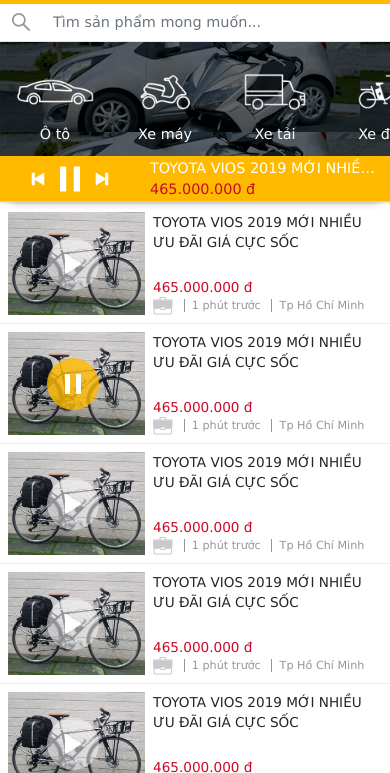
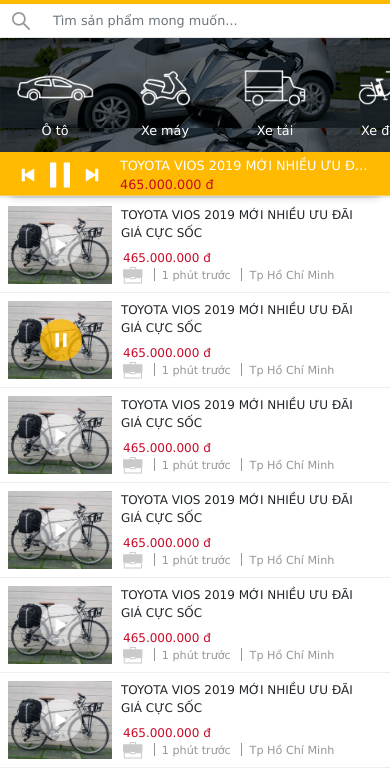
Before and after one commit to danztran/chadvue, a plain HTML site: page adlix.html in a window 390 px wide. Shown: the part 41-814 px from the top of the page. Drawn offline with Linux system fonts and the light colour scheme.

Commit message:
update(font): refactor font size

```diff
--- a/css/adlix.css
+++ b/css/adlix.css
@@ -18,11 +18,11 @@
 #search-input {
    border: none;
    box-shadow: none;
-   font-size: 0.95em;
+   font-size: 0.8rem;
 }
 
 #search-input::placeholder {
-   font-size: 0.95em;
+   font-size: 0.8rem;
 }
 
 /*    CATEGORY =================
@@ -53,9 +53,8 @@
 }
 
 #category .category-label {
-   font-size: 0.9em;
+   font-size: 0.8rem;
 }
-
 
 
 /*    PLAYER =================
@@ -72,10 +71,9 @@
 
 #player__buttons {
    padding: 0;
-   padding-left: 10px;
    margin-top: 3px;
-   min-width: 130px;
-   max-width: 140px;
+   min-width: 105px;
+   max-width: 120px;
 }
 
 #player__buttons img {
@@ -84,15 +82,16 @@
 }
 
 #player__content {
-   padding-left: 15px;
+   padding-left: 0;
    padding-right: 5px;
+   margin-top: 2px;
 }
 
 #player__content p {
    text-overflow: ellipsis;
    white-space: nowrap;
    margin: 0;
-   font-size: 0.9em;
+   font-size: 0.8rem;
    overflow: hidden;
 }
 
@@ -101,12 +100,10 @@
    padding-top: 2px;
 }
 
-@media only screen and (max-width: 420px) {
-   #player__content {
-      padding-left: 20px;
-      padding-right: 5px;
-   }
-}
+
+/* #player__content__price {
+
+} */
 
 /*    AD-LISTING =================
 */
@@ -116,7 +113,7 @@
 
 .ad-itemx {
    border-top: 1px solid rgba(229, 229, 229, 0.644);
-   height: 120px;
+   height: 95px;
    padding: 8px;
 }
 
@@ -126,8 +123,8 @@
 }
 
 .ad-itemx__image {
-   min-width: 130px;
-   max-width: 140px;
+   min-width: 105px;
+   max-width: 105px;
 }
 
 .ad-itemx__image-player {
@@ -175,7 +172,7 @@
    -webkit-box-orient: vertical;
    overflow: hidden;
    text-overflow: ellipsis;
-   font-size: 0.85em;
+   font-size: 0.75rem;
 }
 
 .ad-itemx__detail-bottom {
@@ -185,25 +182,13 @@
 }
 
 .ad-itemx__detail__price {
-   font-size: 0.85em;
+   font-size: 0.75rem;
 }
 
 .ad-itemx__detail__tilo {
-   font-size: 0.7em;
+   font-size: 0.7rem;
    white-space: nowrap;
    color: rgb(150, 150, 150);
    overflow: hidden;
    text-overflow: ellipsis;
 }
-
-@media only screen and (max-width: 420px) {
-   .ad-itemx__detail {
-      padding-left: 15px;
-   }
-   .ad-itemx__detail-bottom {
-      position: absolute;
-      left: 15px;
-      max-width: 90%;
-      bottom: 0;
-   }
-}
--- a/css/main.css
+++ b/css/main.css
@@ -1,11 +1,13 @@
+
+html > body * {
+   font-family: Verdana, Geneva, Tahoma, sans-serif;
+}
+
 html > body {
    /* For fixed navbar */
    padding-top: 45px;
 }
 
-html > body * {
-   font-family: Verdana, Geneva, Tahoma, sans-serif;
-}
 
 .text-dred {
    color: #c90927;
```
Also changed, not shown: advue.html (+1 -1 lines), css/advue.css (+9 -10 lines).
